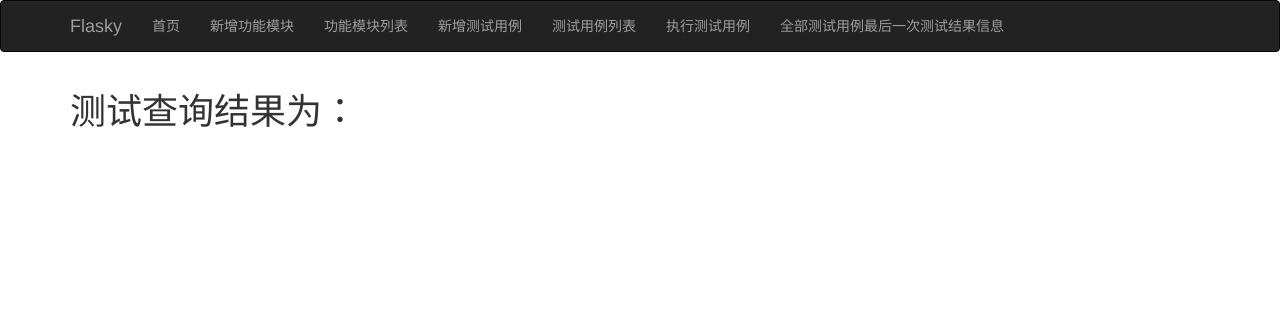
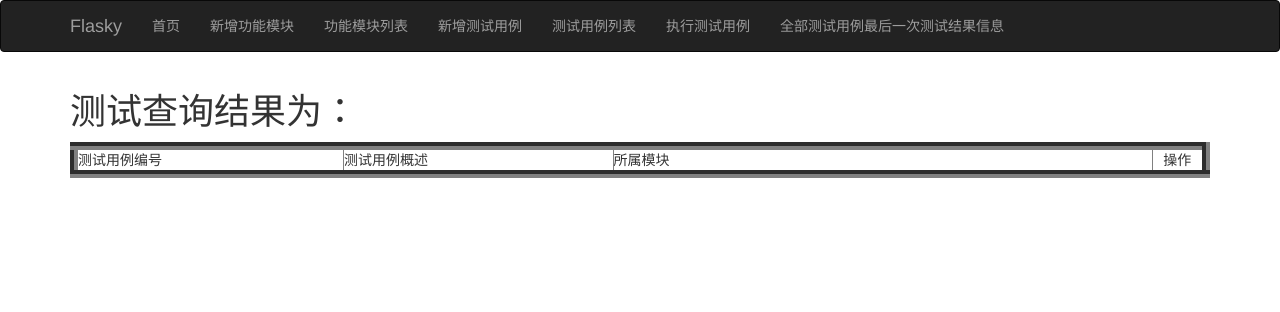
Before and after one commit to Hardworking-tester/API_SAMPLE, a Flask app: page /executeTest in a window 1280 px wide. Shown: the top 312 px of the page. Run offline with Flask 2, Linux system fonts and the light colour scheme; data that the repository does not hold is empty; parts of the project's set-up code (start-up, migrations or seed data) failed here and were passed over; some libraries are stand-ins or nearby versions.

Commit message:
优化表格

```diff
--- a/app/atuo/views.py
+++ b/app/atuo/views.py
@@ -135,6 +135,7 @@ def getModuleNameById(module_id):
 def executeTest():
     """执行测试"""
     query_case_information=db.session.query(CaseInformationDb).all()
+    all_case_information=db.session.query(CaseInformationDb.case_number,CaseInformationDb.case_summary,CaseInformationDb.model_id).all()
     if request.method=="POST":
         for m in query_case_information:
             if request.form.get(str(m)) !=None:
@@ -144,6 +145,8 @@ def executeTest():
                 post_url=db.session.query(CaseInformationDb.url).filter_by(case_number=request.form.get(str(m))).all()[0][0]
                 send_data=db.session.query(CaseInformationDb.post_data).filter_by(case_number=request.form.get(str(m))).all()[0][0]
                 post_method=db.session.query(CaseInformationDb.post_method).filter_by(case_number=request.form.get(str(m))).all()[0][0]
+                model_id=db.session.query(CaseInformationDb.model_id).filter_by(case_number=request.form.get(str(m))).all()[0][0]
+                case_summary=db.session.query(CaseInformationDb.case_summary).filter_by(case_number=request.form.get(str(m))).all()[0][0]
                 if post_method=='post':
                     post_result=post.Post().post(post_url,eval(send_data))
                     flag=post_result[0]
@@ -154,7 +157,9 @@ def executeTest():
                     db.session.commit()
                 elif post_method=='get':
                     get_result=get.Get().get(post_url)
-    return render_template('autotemplates/executeTest.html',case_informations=query_case_information)
+    set_data = db.session.query(FunctionModelsDb.id, FunctionModelsDb.name).all()#查询所有的功能模块的ID和名称并转化为字典
+    module_id_name = dict(set_data)  # 集合转化为字典
+    return render_template('autotemplates/executeTest.html',case_informations=all_case_information,module_id_name=module_id_name)
 
 
 @auto.route('/getResult',methods=['GET','POST'])
--- a/app/models.py
+++ b/app/models.py
@@ -75,9 +75,9 @@ class ResultTestDb(db.Model):
 
 
 # print FunctionModelsDb.query.all()
-
-# pp= db.session.query(FunctionModelsDb.name).filter_by(id='12da15b16e3044c983876b44556332d8').first()
-# print pp
+# set_data = db.session.query(FunctionModelsDb.id, FunctionModelsDb.name).all()#查询所有的功能模块的ID和名称并转化为字典
+# module_id_name = dict(set_data)  # 集合转化为字典# print pp
+# print module_id_name
 # print pp[0]
 # print type(pp[0])
 # uu1=db.session.query(FunctionModelsDb).filter_by(name='wwg11').first()
--- a/app/templates/autotemplates/executeTest.html
+++ b/app/templates/autotemplates/executeTest.html
@@ -3,22 +3,27 @@
 {%block title%}AddFunctionModel{%endblock%}
 {% block page_content %}
 <h1>测试查询结果为：</h1>
-<div class="col-md-4">
-    <!--<div class="col-md-4">-->
+<table width="100%"  cellspacing="50%" cellpadding="80" border="8">
+            <tr>
+                <td width="10%">测试用例编号</td>
+                <td width="10%">测试用例概述</td>
+                <td width="20%">所属模块</td>
+                <td width="2%"  align="center">操作</td>
+            </tr>
+            {% for case_information in case_informations %}
+            <tr>
 
-        <ul>
-        {% for case_information in case_informations %}
-            <form method="post" action="{{url_for('auth.executeTest')}}">
-                <!--<li >测试用例编号为：{{case_information}}&nbsp;&nbsp;&nbsp;&nbsp;&nbsp;&nbsp;<button  type="submit" class="btn btn-default">提交测试</button></li>-->
-                测试用例编号：<input name={{case_information}} style="border:0px;" value={{case_information}} type="text" size="10" readonly="readonly">&nbsp;&nbsp;&nbsp;&nbsp;&nbsp;&nbsp;<button  type="submit" class="btn btn-default">提交测试</button></input>
-            </form>
-            <form method="post" action="{{url_for('auth.getResult')}}">
-                <!--<li >测试用例编号为：{{case_information}}&nbsp;&nbsp;&nbsp;&nbsp;&nbsp;&nbsp;<button  type="submit" class="btn btn-default">提交测试</button></li>-->
-                测试用例编号：<input name={{case_information}} style="border:0px;" value={{case_information}} type="text" size="10" readonly="readonly">&nbsp;&nbsp;&nbsp;&nbsp;&nbsp;&nbsp;<button  type="submit" class="btn btn-default">查看结果</button></input>
-            </form>
-        {% endfor %}
-        </ul>
+                <td>{{case_information[0]}}</td>
+                <td>{{case_information[1]}}</td>
+                <td>{{module_id_name[case_information[2]]}}</td>
+				<form method="post" action="{{url_for('auth.executeTest')}}">
+                <td ><input name={{case_information[0]}} style="border:0px;" value={{case_information[0]}} type="hidden" size="10" readonly="readonly">&nbsp;&nbsp;&nbsp;&nbsp;&nbsp;&nbsp;<button  type="submit" class="btn btn-default">提交测试</button></input></td>
+                </form>
+				<form method="post" action="{{url_for('auth.getResult')}}">
+                <td ><input name={{case_information[0]}} style="border:0px;" value={{case_information[0]}} type="hidden" size="10" readonly="readonly">&nbsp;&nbsp;&nbsp;&nbsp;&nbsp;&nbsp;<button  type="submit" class="btn btn-default">查看结果</button></input></td>
+                </form>
+            </tr>
+            {%endfor%}
 
-    <!--</div>-->
-</div>
+</table>
 {% endblock %}
```
